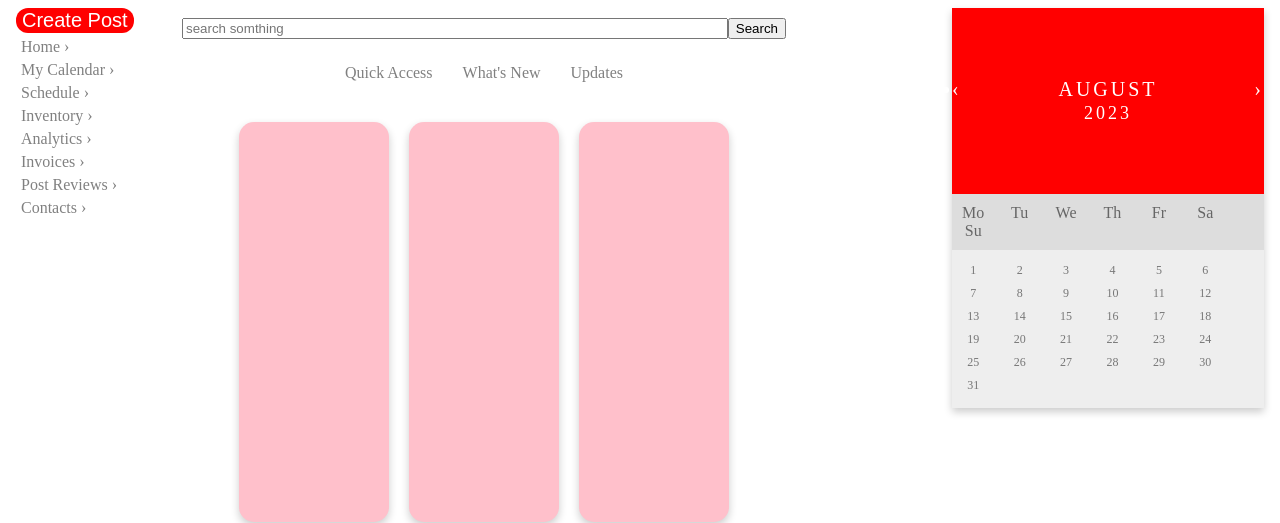
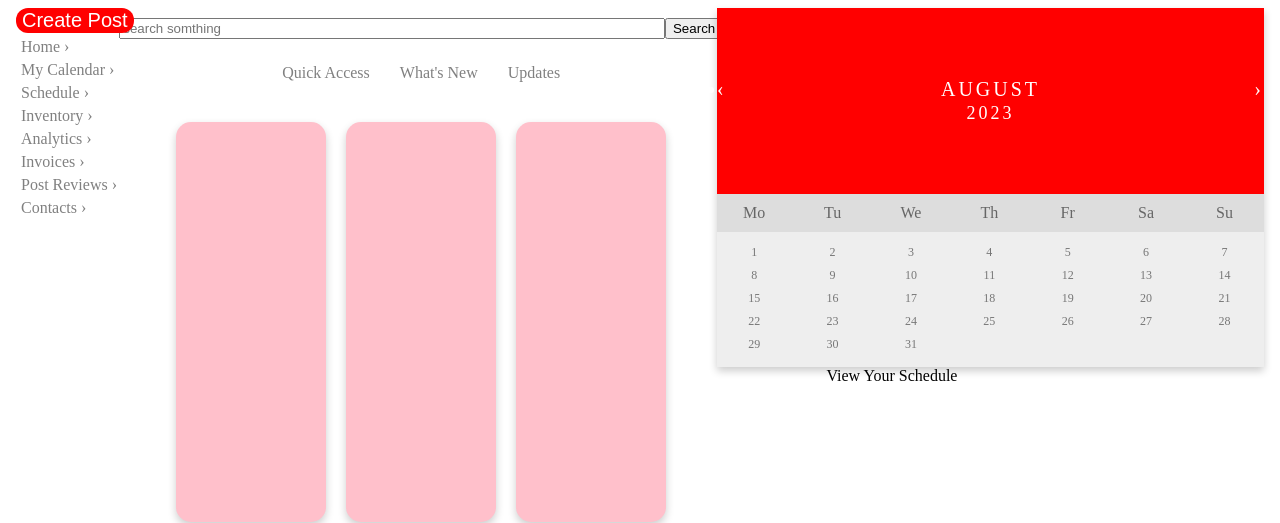
Before and after one commit to ZheeMeng/LearningSvelteKit, a SvelteKit app: page / in a window 1280 px wide. Shown: the top 523 px of the page. Built offline with nearby package versions, Linux system fonts and the light colour scheme.

Commit message:
Restructured

```diff
--- a/src/routes/+page.svelte
+++ b/src/routes/+page.svelte
@@ -5,7 +5,10 @@
 </script>
 
 <!-- stylesheet for star ratings -->
-<link rel="stylesheet" href="https://cdnjs.cloudflare.com/ajax/libs/font-awesome/4.7.0/css/font-awesome.min.css">
+<link
+	rel="stylesheet"
+	href="https://cdnjs.cloudflare.com/ajax/libs/font-awesome/4.7.0/css/font-awesome.min.css"
+/>
 
 <body>
 	<div class="content">
@@ -22,7 +25,7 @@
 			<a href="/contacts">Contacts &rsaquo;</a>
 
 			<div class="acc">
-				<img class="acc-img" src="/src/lib/img/avatar.jpg" alt="avatar">
+				<img class="acc-img" src="/src/lib/img/avatar.jpg" alt="avatar" />
 				<p class="acc-name">John Smith</p>
 			</div>
 
@@ -46,22 +49,22 @@
 			<div class="cards">
 				<!-- add in href -->
 				<div class="sub-cards">
-					<div class="placeholder"></div>
+					<div class="placeholder" />
 					<a href="/">Schedule</a>
 				</div>
 				<div class="sub-cards">
-					<div class="placeholder"></div>
+					<div class="placeholder" />
 					<a href="/">Inventory</a>
 				</div>
 				<div class="sub-cards">
-					<div class="placeholder"></div>
+					<div class="placeholder" />
 					<a href="/">Analytics</a>
 				</div>
 			</div>
 			<div class="btm-sec">
 				<!-- left=image right=placeholder -->
 				<div>
-					<img class="placeholder-img" src="/src/lib/img/placeholder.jpg" alt="placeholder">
+					<img class="placeholder-img" src="/src/lib/img/placeholder.jpg" alt="placeholder" />
 				</div>
 				<div class="review-card">
 					<p>Overall Review</p>
@@ -69,33 +72,33 @@
 						<div class="left-rating">
 							<p class="num-rating">0.0</p>
 							<div class="star-rating">
-								<span class="fa fa-star"></span>
-								<span class="fa fa-star"></span>
-								<span class="fa fa-star"></span>
-								<span class="fa fa-star"></span>
-								<span class="fa fa-star"></span>
+								<span class="fa fa-star" />
+								<span class="fa fa-star" />
+								<span class="fa fa-star" />
+								<span class="fa fa-star" />
+								<span class="fa fa-star" />
 							</div>
 						</div>
 						<div class="meter-rating">
 							<div>
 								<p>5</p>
-								<div class="meter"></div>
+								<div class="meter" />
 							</div>
 							<div>
 								<p>4</p>
-								<div class="meter"></div>
+								<div class="meter" />
 							</div>
 							<div>
 								<p>3</p>
-								<div class="meter"></div>
+								<div class="meter" />
 							</div>
 							<div>
 								<p>2</p>
-								<div class="meter"></div>
+								<div class="meter" />
 							</div>
 							<div>
 								<p>1</p>
-								<div class="meter"></div>
+								<div class="meter" />
 							</div>
 						</div>
 					</div>
@@ -107,6 +110,7 @@
 		</div>
 
 		<div class="right-content">
+			<div class="calendar">
 				<div class="month">
 					<ul>
 						<li class="prev">&lsaquo;</li>
@@ -158,6 +162,15 @@
 					<li>30</li>
 					<li>31</li>
 				</ul>
+			</div>
+
+			<div class="schedule">
+				<p class="scheulde-title">View Your Schedule</p>
+
+				<div class="sub-schedule-1" />
+				<div class="sub-schedule-2" />
+				<div class="sub-schedule-3" />
+			</div>
 		</div>
 	</div>
 </body>
@@ -277,7 +290,7 @@
 		height: 400px;
 		background-color: pink;
 		margin: 3%;
-		box-shadow: 0 4px 8px 0 rgba(0,0,0,0.2);
+		box-shadow: 0 4px 8px 0 rgba(0, 0, 0, 0.2);
 		border-radius: 15px;
 	}
 
@@ -290,12 +303,12 @@
 		width: 250px;
 		height: 250px;
 		background-color: pink;
-		box-shadow: 0 4px 8px 0 rgba(0,0,0,0.2);
+		box-shadow: 0 4px 8px 0 rgba(0, 0, 0, 0.2);
 		border-radius: 15px;
 		flex-direction: column;
 	}
 
-	.middle-content .btm-sec .review-card p{
+	.middle-content .btm-sec .review-card p {
 		color: red;
 	}
 
@@ -310,7 +323,7 @@
 		margin: 0;
 	}
 
-	.middle-content .btm-sec .review-card .rating .left-rating .star-rating span{
+	.middle-content .btm-sec .review-card .rating .left-rating .star-rating span {
 		color: white;
 	}
 
@@ -349,15 +362,15 @@
 		color: white;
 	}
 
-	.right-content {
-		width: 25%;
-		height: 100%;
-		box-shadow: 0 4px 8px 0 rgba(0,0,0,0.2);
+	.right-content .calendar {
+		width: 125%;
+		height: auto;
+		box-shadow: 0 4px 8px 0 rgba(0, 0, 0, 0.2);
 		float: right;
 	}
 
 	/* Month header */
-	.right-content .month {
+	.right-content .calendar .month {
 		padding: 70px 0px;
 		width: 100%;
 		background: red;
@@ -365,12 +378,12 @@
 	}
 
 	/* Month list */
-	.right-content .month ul {
+	.right-content .calendar .month ul {
 		margin: 0;
 		padding: 0;
 	}
 
-	.right-content .month ul li {
+	.right-content .calendar .month ul li {
 		color: white;
 		font-size: 20px;
 		text-transform: uppercase;
@@ -378,25 +391,25 @@
 	}
 
 	/* Previous button inside month header */
-	.right-content .month .prev {
+	.right-content .calendar .month .prev {
 		float: left;
 		list-style-type: none;
 	}
 
 	/* Next button */
-	.right-content .month .next {
+	.right-content .calendar .month .next {
 		float: right;
 		list-style-type: none;
 	}
 
 	/* Weekdays (Mon-Sun) */
-	.right-content .weekdays {
+	.right-content .calendar .weekdays {
 		margin: 0;
 		padding: 10px 0;
 		background-color: #ddd;
 	}
 
-	.right-content .weekdays li {
+	.right-content .calendar .weekdays li {
 		display: inline-block;
 		width: 13.6%;
 		color: #666;
@@ -404,13 +417,13 @@
 	}
 
 	/* Days (1-31) */
-	.right-content .days {
+	.right-content .calendar .days {
 		padding: 10px 0;
 		background: #eee;
 		margin: 0;
 	}
 
-	.right-content .days li {
+	.right-content .calendar .days li {
 		list-style-type: none;
 		display: inline-block;
 		width: 13.6%;
```
Lines whose indentation alone changed are shown as unchanged.
